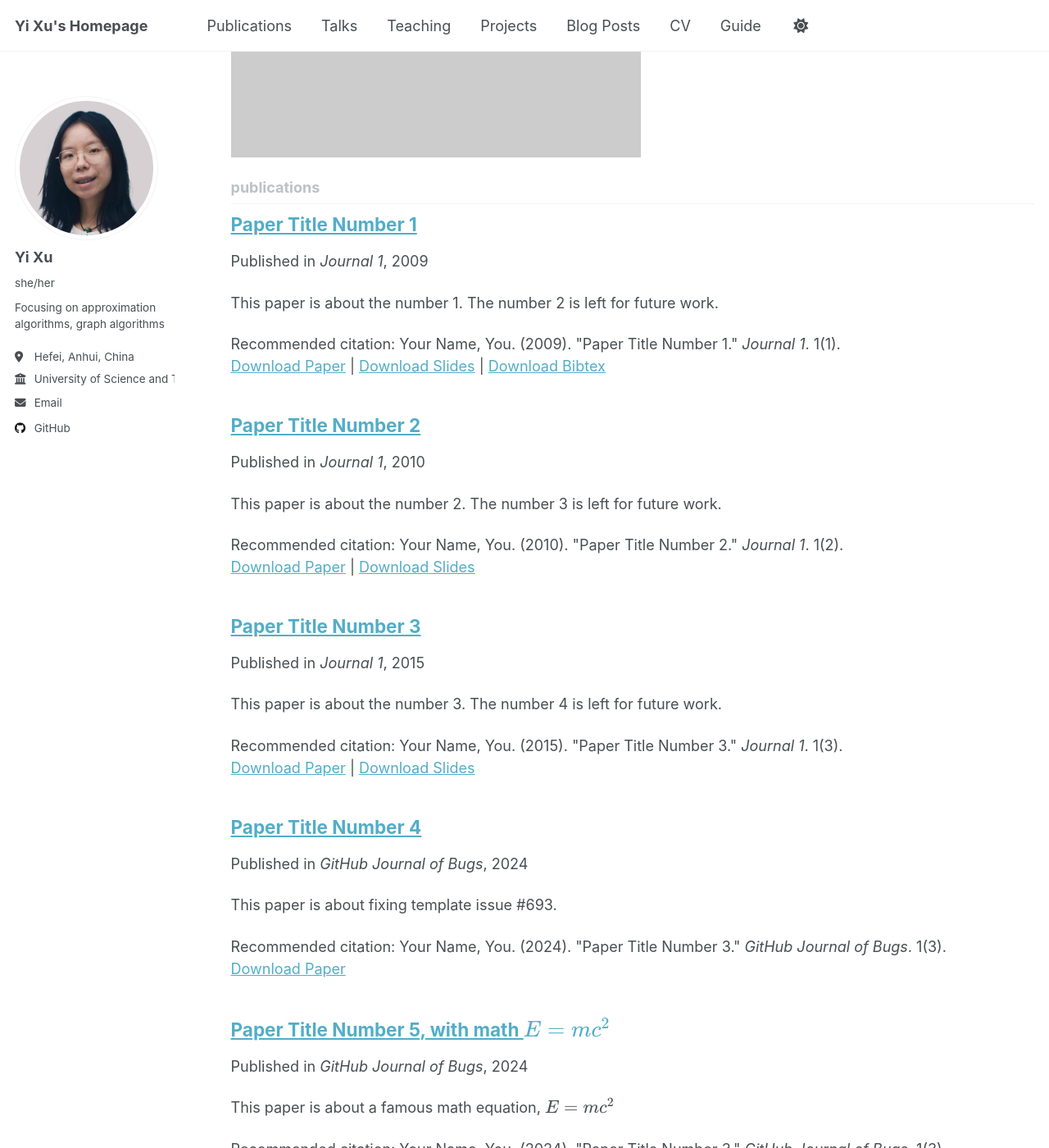
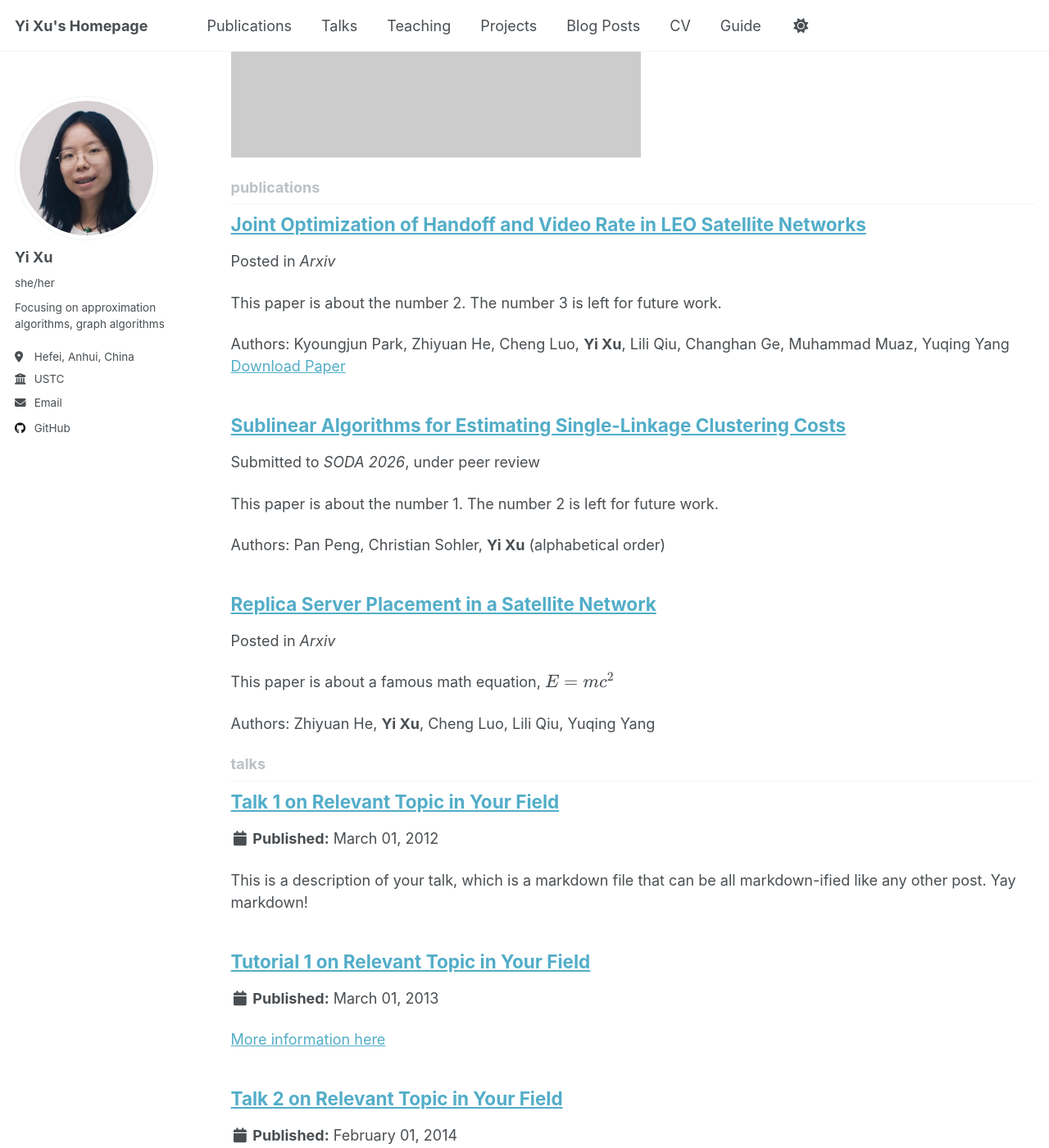
Before and after one commit to yixu-cs/yixu-cs.github.io, a Jekyll site: the page built from _pages/collection-archive.html, in a window 1280 px wide and 1400 px high, scrolled down 893 px. Shown: the whole window at 82% size. Built offline with Jekyll 4.4.1, drawn with Linux system fonts in a browser that asks for light colours; a script that is not in the unit is left out; some of the changed text lies outside the part shown.

Commit message:
update publications: metadata, and html presentation

```diff
--- a/_config.yml
+++ b/_config.yml
@@ -27,7 +27,7 @@ author:
   pronouns         : "she/her"
   bio              : "Focusing on approximation algorithms, graph algorithms"
   location         : "Hefei, Anhui, China"
-  employer         : "University of Science and Technology of China"
+  employer         : "USTC"
   uri              : # URL
   email            : "yi_xu@mail.ustc.edu.cn"
 
@@ -81,10 +81,10 @@ author:
 publication_category:
   books:
     title: 'Books'
+  submitted:
+    title: 'Submitted Conference Papers'
   manuscripts:
-    title: 'Journal Articles'
-  conferences:
-    title: 'Conference Papers'
+    title: 'Preprints'
 
 # Site Settings
 teaser                   :  # filename of teaser fallback teaser image placed in /images/, .e.g. "500x300.png"
--- a/_includes/archive-single.html
+++ b/_includes/archive-single.html
@@ -41,7 +41,11 @@
         {% if post.collection == 'teaching' %}
           <p> {{ post.type }}, <i>{{ post.venue }}</i>, {{ post.date | default: "1900-01-01" | date: "%Y" }} </p>
         {% elsif post.collection == 'publications' %}
-          <p>Published in <i>{{ post.venue }}</i>, {{ post.date | default: "1900-01-01" | date: "%Y" }} </p>
+          {% if post.category == 'submitted' %}
+            <p>Submitted to <i>{{ post.venue }}</i>, under peer review </p>
+          {% else %}
+            <p>Posted in <i>{{ post.venue }}</i> </p>
+          {% endif %}
         {% elsif post.date %}
          <p class="page__date"><strong><i class="fa fa-fw fa-calendar" aria-hidden="true"></i> {{ site.data.ui-text[site.locale].date_label | default: "Published:" }}</strong> <time datetime="{{ post.date | default: "1900-01-01" | date_to_xmlschema }}">{{ post.date | default: "1900-01-01" | date: "%B %d, %Y" }}</time></p>
         {% endif %}
@@ -52,22 +56,22 @@
     <p class="archive__item-excerpt" itemprop="description"><p>{{ post.excerpt | markdownify | remove: '<p>' | remove: '</p>' }}<strong><a href="{{ base_path }}{{ post.url }}" rel="permalink"> Read more</a></strong></p></p>
     {% endif %}
 
-    {% if post.citation and post.paperurl and post.slidesurl and post.bibtexurl %}
-      <p>Recommended citation: {{ post.citation }}<br /><a href="{{ post.paperurl }}">Download Paper</a> | <a href="{{ post.slidesurl }}">Download Slides</a> | <a href="{{ post.bibtexurl }}">Download Bibtex</a></p>
-    {% elsif post.citation and post.paperurl and post.slidesurl %}
-      <p>Recommended citation: {{ post.citation }}<br /><a href="{{ post.paperurl }}">Download Paper</a> | <a href="{{ post.slidesurl }}">Download Slides</a></p>
-    {% elsif post.citation and post.paperurl and post.bibtexurl %}
-      <p>Recommended citation: {{ post.citation }}<br /><a href="{{ post.paperurl }}">Download Paper</a> | <a href="{{ post.bibtexurl }}">Download Bibtex</a></p>
-    {% elsif post.citation and post.paperurl %}
-      <p>Recommended citation: {{ post.citation }}<br /><a href="{{ post.paperurl }}">Download Paper</a></p>
-    {% elsif post.citation and post.slidesurl and post.bibtexurl %}
-      <p>Recommended citation: {{ post.citation }}<br /><a href="{{ post.slidesurl }}">Download Slides</a> | <a href="{{ post.bibtexurl}}">Download Bibtex</a></p>
-    {% elsif post.citation and post.slidesurl %}
-      <p>Recommended citation: {{ post.citation }}<br /><a href="{{ post.slidesurl }}">Download Slides</a></p>
-    {% elsif post.citation and post.bibtexurl %}
-      <p>Recommended citation: {{ post.citation }}<br /><a href="{{ post.bibtexurl }}">Download Bibtex</a></p>
-    {% elsif post.citation %}
-      <p>Recommended citation: {{ post.citation }}</p>
+    {% if post.authors and post.paperurl and post.slidesurl and post.bibtexurl %}
+      <p>Authors: {{ post.authors }}<br /><a href="{{ post.paperurl }}">Download Paper</a> | <a href="{{ post.slidesurl }}">Download Slides</a> | <a href="{{ post.bibtexurl }}">Download Bibtex</a></p>
+    {% elsif post.authors and post.paperurl and post.slidesurl %}
+      <p>Authors: {{ post.authors }}<br /><a href="{{ post.paperurl }}">Download Paper</a> | <a href="{{ post.slidesurl }}">Download Slides</a></p>
+    {% elsif post.authors and post.paperurl and post.bibtexurl %}
+      <p>Authors: {{ post.authors }}<br /><a href="{{ post.paperurl }}">Download Paper</a> | <a href="{{ post.bibtexurl }}">Download Bibtex</a></p>
+    {% elsif post.authors and post.paperurl %}
+      <p>Authors: {{ post.authors }}<br /><a href="{{ post.paperurl }}">Download Paper</a></p>
+    {% elsif post.authors and post.slidesurl and post.bibtexurl %}
+      <p>Authors: {{ post.authors }}<br /><a href="{{ post.slidesurl }}">Download Slides</a> | <a href="{{ post.bibtexurl}}">Download Bibtex</a></p>
+    {% elsif post.authors and post.slidesurl %}
+      <p>Authors: {{ post.authors }}<br /><a href="{{ post.slidesurl }}">Download Slides</a></p>
+    {% elsif post.authors and post.bibtexurl %}
+      <p>Authors: {{ post.authors }}<br /><a href="{{ post.bibtexurl }}">Download Bibtex</a></p>
+    {% elsif post.authors %}
+      <p>Authors: {{ post.authors }}</p>
     {% elsif post.paperurl and post.bibtexurl %}
       <p><a href=" {{ post.paperurl }} ">Download Paper</a> | <a href="{{ post.bibtexurl }}">Download Bibtex</a></p>
     {% elsif post.paperurl %}
--- a/_layouts/single.html
+++ b/_layouts/single.html
@@ -37,7 +37,7 @@ layout: default
         {% if page.collection == 'teaching' %}
           <p> {{ page.type }}, <i>{{ page.venue }}</i>, {{ page.date | default: "1900-01-01" | date: "%Y" }} </p>
         {% elsif page.venue and page.date %}
-          <p>Published in <i>{{ page.venue }}</i>, {{ page.date | default: "1900-01-01" | date: "%Y" }} </p>
+          <p>Submitted to <i>{{ page.venue }}</i>, {{ page.date | default: "1900-01-01" | date: "%Y" }} </p>
         {% elsif page.date %}
           <p class="page__date"><strong><i class="fa fa-fw fa-calendar" aria-hidden="true"></i> {{ site.data.ui-text[site.locale].date_label | default: "Published:" }}</strong> <time datetime="{{ page.date | date_to_xmlschema }}">{{ page.date | default: "1900-01-01" | date: "%B %d, %Y" }}</time></p>
         {% endif %}
--- a/_publications/2009-10-01-paper-title-number-1.md
+++ /dev/null
@@ -1,14 +0,0 @@
----
-title: "Paper Title Number 1"
-collection: publications
-category: manuscripts
-permalink: /publication/2009-10-01-paper-title-number-1
-excerpt: 'This paper is about the number 1. The number 2 is left for future work.'
-date: 2009-10-01
-venue: 'Journal 1'
-slidesurl: 'http://academicpages.github.io/files/slides1.pdf'
-paperurl: 'http://academicpages.github.io/files/paper1.pdf'
-bibtexurl: 'http://academicpages.github.io/files/bibtex1.bib'
-citation: 'Your Name, You. (2009). &quot;Paper Title Number 1.&quot; <i>Journal 1</i>. 1(1).'
----
-The contents above will be part of a list of publications, if the user clicks the link for the publication than the contents of section will be rendered as a full page, allowing you to provide more information about the paper for the reader. When publications are displayed as a single page, the contents of the above "citation" field will automatically be included below this section in a smaller font.
--- a/_publications/2010-10-01-paper-title-number-2.md
+++ /dev/null
@@ -1,14 +0,0 @@
----
-title: "Paper Title Number 2"
-collection: publications
-category: manuscripts
-permalink: /publication/2010-10-01-paper-title-number-2
-excerpt: 'This paper is about the number 2. The number 3 is left for future work.'
-date: 2010-10-01
-venue: 'Journal 1'
-slidesurl: 'http://academicpages.github.io/files/slides2.pdf'
-paperurl: 'http://academicpages.github.io/files/paper2.pdf'
-citation: 'Your Name, You. (2010). &quot;Paper Title Number 2.&quot; <i>Journal 1</i>. 1(2).'
----
-
-The contents above will be part of a list of publications, if the user clicks the link for the publication than the contents of section will be rendered as a full page, allowing you to provide more information about the paper for the reader. When publications are displayed as a single page, the contents of the above "citation" field will automatically be included below this section in a smaller font.
--- a/_publications/2015-10-01-paper-title-number-3.md
+++ /dev/null
@@ -1,14 +0,0 @@
----
-title: "Paper Title Number 3"
-collection: publications
-category: manuscripts
-permalink: /publication/2015-10-01-paper-title-number-3
-excerpt: 'This paper is about the number 3. The number 4 is left for future work.'
-date: 2015-10-01
-venue: 'Journal 1'
-slidesurl: 'http://academicpages.github.io/files/slides3.pdf'
-paperurl: 'http://academicpages.github.io/files/paper3.pdf'
-citation: 'Your Name, You. (2015). &quot;Paper Title Number 3.&quot; <i>Journal 1</i>. 1(3).'
----
-
-The contents above will be part of a list of publications, if the user clicks the link for the publication than the contents of section will be rendered as a full page, allowing you to provide more information about the paper for the reader. When publications are displayed as a single page, the contents of the above "citation" field will automatically be included below this section in a smaller font.
--- a/_publications/2025-06-08-paper-title-number-5.md
+++ /dev/null
@@ -1,13 +0,0 @@
----
-title: "Paper Title Number 5, with math $$E=mc^2$$"
-collection: publications
-category: conferences
-permalink: /publication/2024-02-17-paper-title-number-4
-excerpt: 'This paper is about a famous math equation, $$E=mc^2$$'
-date: 2024-02-17
-venue: 'GitHub Journal of Bugs'
-paperurl: 'http://academicpages.github.io/files/paper3.pdf'
-citation: 'Your Name, You. (2024). &quot;Paper Title Number 3.&quot; <i>GitHub Journal of Bugs</i>. 1(3).'
----
-
-Using [MathJax](https://www.mathjax.org/) in the description is supported - $$E=mc^2$$ - however, the use must be mindful that the default delimiters are `$$...$$` and `\\[...\\]` which differs from the `$...$` that is typically expected.
--- /dev/null
+++ b/_publications/2025-SODA-SLC-costs.md
@@ -0,0 +1,31 @@
+---
+title: "Sublinear Algorithms for Estimating Single-Linkage Clustering Costs"
+collection: publications
+category: submitted
+permalink: /publication/2025-SODA-SLC-costs
+excerpt: 'This paper is about the number 1. The number 2 is left for future work.'
+date: 2025-07-14
+venue: 'SODA 2026'
+slidesurl:
+paperurl:
+bibtexurl:
+authors: Pan Peng, Christian Sohler, <b>Yi Xu</b> (alphabetical order)
+---
+
+Authors: Pan Peng, Christian Sohler, <b>Yi Xu</b> (alphabetical order)
+
+Abstract
+------
+Single-linkage clustering is a fundamental method for data analysis.
+A single-linkage clustering is obtained by iteratively merging the closest pair of clusters, where initially every data point forms its own cluster and the distance between clusters is defined by their closest pair of points. Algorithmically, one can compute a single linkage $$k$$-clustering (a partition into $$k$$ clusters) by computing a minimum spanning tree and dropping the $$k-1$$ most costly edges.
+This clustering minimizes the sum of spanning tree weights of the clusters. This motivates us to define the cost $$\mathrm{cost}_k$$ of a single linkage $$k$$-clustering by the weight of the corresponding spanning forest. Besides, if we consider single linkage clustering as computing a hierarchy of clusterings, the total cost of the hierarchy is defined as the sum of the individual clusterings.
+
+In this paper,
+we assume that the distances between data points are given as a graph $$G$$ with average degree $$d$$ and edge weights from $$\{1,\dots, W\}$$. If there is no edge, we assume the distance to be infinite.
+We give a sampling based algorithm that is given access to the adjacency list of $$G$$ and that computes in $$\tilde O(d\sqrt{W}/\varepsilon^3)$$ time a succinct representation of estimates $$\widehat{\mathrm{cost}}_k$$ of the cost of every $$k$$-clustering such that $$\sum_{k=1}^n |\widehat{\mathrm{cost}}_k - \mathrm{cost}_k| \le \varepsilon\cdot \mathrm{cost}(G)$$, where $$\mathrm{cost}(G) = \sum_{k=1}^n \mathrm{cost}_k$$ is the total cost of the hierarchical clustering and $$0<\varepsilon <1$$. Thus we can approximate the cost of every $$k$$-clustering upto an absolute error that *on average* constitutes a $$(1+\varepsilon)$$-approximation of the true cost.
+In particular, our result ensures that we can estimate $$\mathrm{cost}(G)$$ upto a factor of $$1\pm \varepsilon$$ in the same running time. We further prove that our algorithm is nearly optimal by establishing a lower bound of $$\Omega(d\sqrt{W}/\varepsilon^2)$$ on the query complexity required to estimate $$\mathrm{cost}(G)$$. We extend our results to the similarity setting, where edges represent similarities rather than distances and clusterings are defined by a maximum spanning tree. In this case, our algorithms run in time $$\tilde{O}(dW/\varepsilon^3)$$.
+We also prove a nearly matching lower bound of $$\Omega(Wd/\varepsilon^2)$$ queries for estimating the total similarity-based cost.
+This establishes an interesting -- and perhaps surprising -- separation between the distance and similarity settings. Finally, we extend our algorithms to metric space settings and validate our theoretical findings through extensive experiments.
+
+My contribution
+------
--- /dev/null
+++ b/_publications/2025-arxiv-LEO-CDN.md
@@ -0,0 +1,20 @@
+---
+title: "Replica Server Placement in a Satellite Network"
+collection: publications
+category: manuscripts
+permalink: /publication/2025-arxiv-LEO-CDN
+excerpt: 'This paper is about a famous math equation, $$E=mc^2$$'
+date: 2025-08-01
+venue: 'Arxiv'
+paperurl:
+authors: Zhiyuan He, <b>Yi Xu</b>, Cheng Luo, Lili Qiu, Yuqing Yang
+---
+
+Authors: Zhiyuan He, <b>Yi Xu</b>, Cheng Luo, Lili Qiu, Yuqing Yang
+
+Abstract
+------
+Satellite communication offers Internet connectivity to remote locations, such as villages, deserts, mountains, and at sea. However, transmitting content over satellite networks is significantly more expensive than traditional Internet. To address this issue, we propose placing content replica servers within satellite networks and optimizing replica placement for important performance metrics, such as latency, transmission, and storage cost. Our approach can support different types of satellite networks, including Low Earth Orbit (LEO), Medium Earth Orbit (MEO), Geostationary Orbit (GEO), and their combinations. An important challenge for supporting content replicas in such networks is that LEO and MEO satellites are constantly moving. We address this challenge by explicitly considering their moving trajectories and strategically optimizing not only client performance, but also the cost of transferring content from one satellite to another as needed. We demonstrate the effectiveness of our approach using both simulated traffic traces and a prototype system.
+
+My contribution
+------
--- /dev/null
+++ b/_publications/2025-arxiv-LEO-RL.md
@@ -0,0 +1,21 @@
+---
+title: "Joint Optimization of Handoff and Video Rate in LEO Satellite Networks"
+collection: publications
+category: manuscripts
+permalink: /publication/2025-arxiv-LEO-RL
+excerpt: 'This paper is about the number 2. The number 3 is left for future work.'
+date: 2025-04-06
+venue: 'Arxiv'
+slidesurl:
+paperurl: 'https://arxiv.org/abs/2504.04586'
+authors: Kyoungjun Park, Zhiyuan He, Cheng Luo, <b>Yi Xu</b>, Lili Qiu, Changhan Ge, Muhammad Muaz, Yuqing Yang
+---
+
+Authors: Kyoungjun Park, Zhiyuan He, Cheng Luo, <b>Yi Xu</b>, Lili Qiu, Changhan Ge, Muhammad Muaz, Yuqing Yang
+
+Abstract
+------
+Low Earth Orbit (LEO) satellite communication presents a promising solution for delivering Internet access to users in remote regions. Given that video content is expected to dominate network traffic in LEO satellite systems, this study presents a new video-aware mobility management framework specifically designed for such networks. By combining simulation models with real-world datasets, we highlight the critical role of handoff strategies and throughput prediction algorithms in both single-user and multi-user video streaming scenarios. Building on these insights, we introduce a suite of innovative algorithms that jointly determine satellite selection and video bitrate to enhance users' quality of experience (QoE). Initially, we design model predictive control (MPC) and reinforcement learning (RL) based methods for individual users, then extend the approach to manage multiple users sharing a satellite. Notably, we incorporate centralized training with distributed inference in our RL design to develop distributed policies informed by a global view. The effectiveness of our approach is validated through trace-driven simulations and testbed experiments.
+
+My contribution
+------
```
Also changed, not shown: _publications/2024-02-17-paper-title-number-4.md (deleted, +0 -13 lines), files/bibtex1.bib (deleted, +0 -10 lines), 6 other files.
